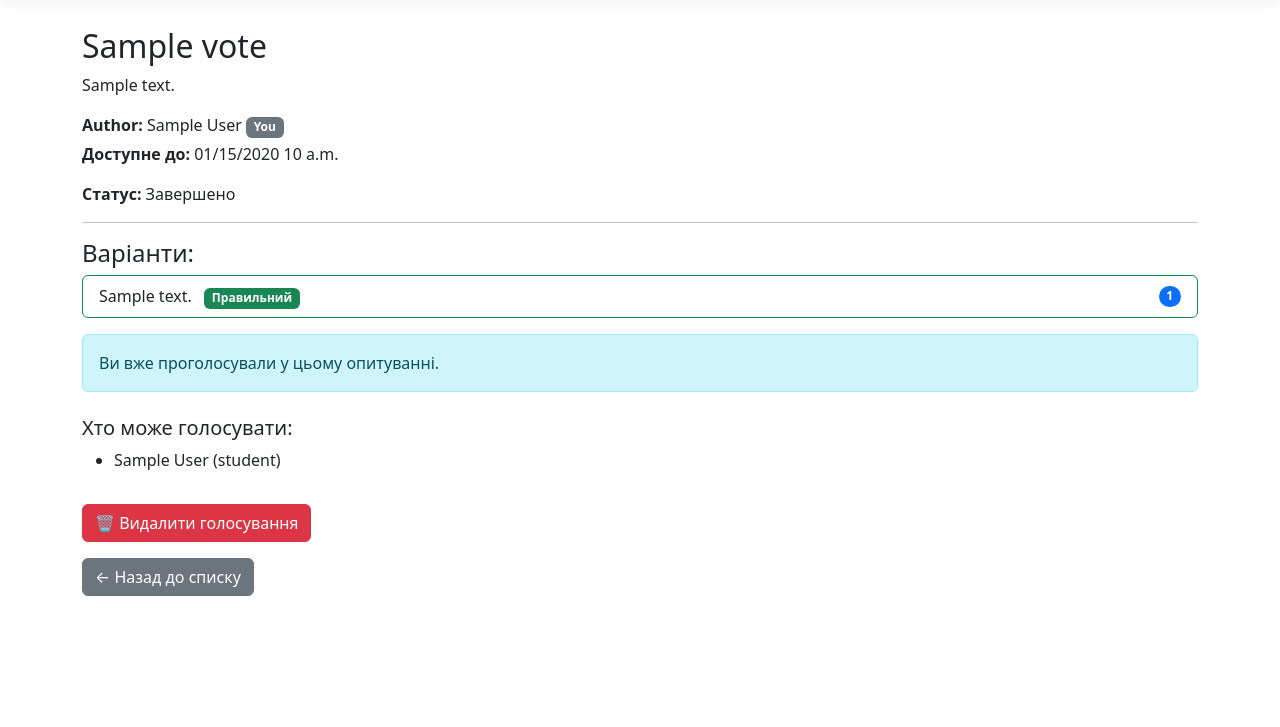
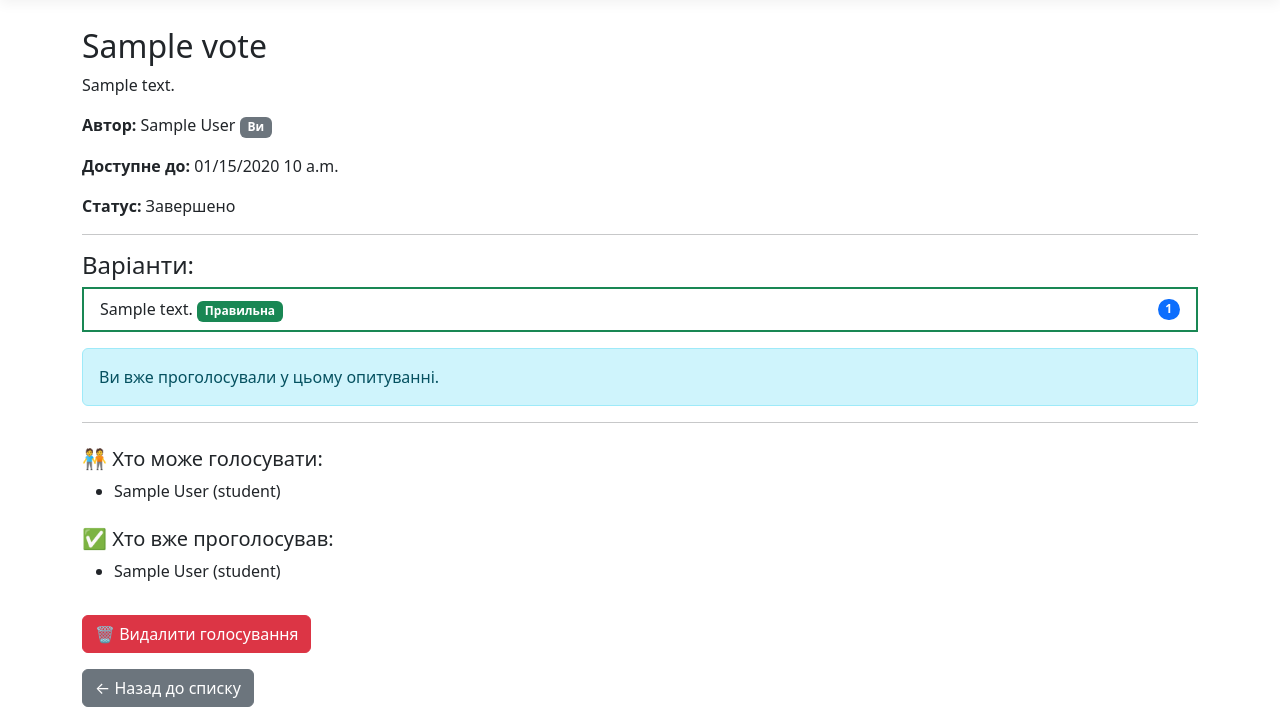
Before and after one commit to Mykhailo-Tr/IT-Turik2, a Django app: page /votes/1/ in a window 1280 px wide. Shown: the part 73-800 px from the top of the page. Run offline with Django 4.2, Linux system fonts and the light colour scheme; a user stored in the database is signed in; tables that the repository leaves empty hold one stand-in row (values such as "Sample post"); some libraries are stand-ins or nearby versions.

Commit message:
Enhance vote detail view by adding modal for option details and displaying users who voted, improving user experience and information accessibility.

```diff
--- a/vopetschool/voting/templates/voting/vote_detail.html
+++ b/vopetschool/voting/templates/voting/vote_detail.html
@@ -5,15 +5,13 @@
 {% block content %}
 <h2>{{ vote.title }}</h2>
 <p>{{ vote.description }}</p>
-{% if request.user == vote.creator %}
-    <p class="mb-1"><strong>Author:</strong> {{ vote.creator.get_full_name }} <span class="badge bg-secondary">You</span></p>
-{% else %}
-    <p class="mb-1"><strong>Author:</strong> {{ vote.creator.get_full_name }}</p>
-{% endif %}
+
+<p><strong>Автор:</strong> {{ vote.creator.get_full_name }}{% if request.user == vote.creator %} <span class="badge bg-secondary">Ви</span>{% endif %}</p>
 
 {% if vote.end_date %}
     <p><strong>Доступне до:</strong> {{ vote.end_date|date:"SHORT_DATETIME_FORMAT" }}</p>
 {% endif %}
+
 <p><strong>Статус:</strong> {{ vote.get_status_display }}</p>
 
 <hr>
@@ -21,15 +19,48 @@
 <h4>Варіанти:</h4>
 <ul class="list-group mb-3">
     {% for option in options %}
-        <li class="list-group-item d-flex justify-content-between align-items-center {% if vote.has_correct_answer and option.is_correct and not can_vote %}border border-success{% endif %}">
-            <span>
-                {{ option.text }}
-                {% if vote.has_correct_answer and option.is_correct and not can_vote %}
-                    <span class="badge bg-success ms-2">Правильний</span>
+        <a href="#" class="text-decoration-none option-detail" data-bs-toggle="modal" data-bs-target="#optionModal{{ option.id }}">
+
+            <li class="list-group-item d-flex justify-content-between align-items-center
+                {% if vote.has_correct_answer and option.is_correct %}border-success{% endif %}"
+                style="{% if vote.has_correct_answer and option.is_correct %}border: 2px solid #198754;{% endif %}">
+
+                <span>
+                        {{ option.text }}
+                    {% if vote.has_correct_answer and option.is_correct %}
+                        <span class="badge bg-success">Правильна</span>
+                    {% endif %}
+                </span>
+                <span class="badge bg-primary rounded-pill">{{ option.vote_count }}</span>
+            </li>
+        </a>
+
+
+        <!-- Modal -->
+        <div class="modal fade" id="optionModal{{ option.id }}" tabindex="-1" aria-labelledby="optionModalLabel{{ option.id }}" aria-hidden="true">
+        <div class="modal-dialog modal-dialog-scrollable">
+            <div class="modal-content">
+            <div class="modal-header">
+                <h5 class="modal-title" id="optionModalLabel{{ option.id }}">Голосували за: "{{ option.text }}"</h5>
+                <button type="button" class="btn-close" data-bs-dismiss="modal" aria-label="Закрити"></button>
+            </div>
+            <div class="modal-body">
+                {% if option.voted_users %}
+                    <ul class="list-group">
+                        {% for user in option.voted_users %}
+                            <li class="list-group-item">{{ user.get_full_name }} ({{ user.role }})</li>
+                        {% endfor %}
+                    </ul>
+                {% else %}
+                    <p>Ніхто ще не проголосував за цей варіант.</p>
                 {% endif %}
-            </span>
-            <span class="badge bg-primary rounded-pill">{{ option.vote_count }}</span>
-        </li>
+            </div>
+            <div class="modal-footer">
+                <button type="button" class="btn btn-secondary" data-bs-dismiss="modal">Закрити</button>
+            </div>
+            </div>
+        </div>
+        </div>
     {% endfor %}
 </ul>
 
@@ -45,12 +76,23 @@
     <div class="alert alert-warning">Голосування ще не почалося або вже завершилось.</div>
 {% endif %}
 
-<h5 class="mt-4">Хто може голосувати:</h5>
+<hr>
+
+<h5 class="mt-4">🧑‍🤝‍🧑 Хто може голосувати:</h5>
 <ul>
     {% for user in eligible_users %}
         <li>{{ user.get_full_name }} ({{ user.role }})</li>
     {% empty %}
         <li>Немає доступних учасників</li>
+    {% endfor %}
+</ul>
+
+<h5 class="mt-4">✅ Хто вже проголосував:</h5>
+<ul>
+    {% for user in voted_users %}
+        <li>{{ user.get_full_name }} ({{ user.role }})</li>
+    {% empty %}
+        <li>Ще ніхто не проголосував</li>
     {% endfor %}
 </ul>
 
@@ -62,4 +104,7 @@
 {% endif %}
 
 <a href="{% url 'vote_list' %}" class="btn btn-secondary mt-3">← Назад до списку</a>
+
+<!-- Bootstrap JS (для модальних вікон) -->
+<script src="https://cdn.jsdelivr.net/npm/bootstrap@5.3.2/dist/js/bootstrap.bundle.min.js"></script>
 {% endblock %}
--- a/vopetschool/voting/views.py
+++ b/vopetschool/voting/views.py
@@ -5,13 +5,11 @@ from django.views import View
 from django.views.generic import ListView
 from django.db.models import Q, Count
 from django.utils.decorators import method_decorator
-from django.db.models import Count
 from django.http import HttpResponseForbidden
 from django.views.decorators.http import require_POST
 from .models import Vote, VoteOption, VoteAnswer
 from .forms import VoteForm, VoteCreateForm, VoteOptionFormSet
 from accounts.models import User, TeacherGroup, ClassGroup
-
 
 
 class VoteListView(ListView):
@@ -36,7 +34,6 @@ class VoteListView(ListView):
         voted_ids = VoteAnswer.objects.filter(voter=self.request.user).values_list("option__vote_id", flat=True)
         context["voted_ids"] = set(voted_ids)
         return context
-
 
 
 @login_required
@@ -85,6 +82,24 @@ def vote_detail_view(request, pk):
     else:
         eligible_users = User.objects.all()
 
+    voted_users = User.objects.filter(voteanswer__option__vote=vote).distinct()
+
+    user_can_see_votes = (
+        request.user == vote.creator
+        or request.user.role in ["director", "admin"]
+        or already_voted
+        or not vote.is_active()
+    )
+
+    options_with_voters = []
+    raw_options = vote.options.annotate(vote_count=Count("voteanswer"))
+    options = []
+    for option in raw_options:
+        if user_can_see_votes:
+            option.voted_users = User.objects.filter(voteanswer__option=option)
+        else:
+            option.voted_users = []
+        options.append(option)
 
     return render(request, "voting/vote_detail.html", {
         "vote": vote,
@@ -92,10 +107,11 @@ def vote_detail_view(request, pk):
         "can_vote": can_vote,
         "already_voted": already_voted,
         "options": options,
-        "eligible_users": eligible_users,  # 🆕
+        "eligible_users": eligible_users,
+        "voted_users": voted_users,
+        "user_can_see_votes": user_can_see_votes,
+        "options_with_voters": options_with_voters,
     })
-
-
 
 
 @method_decorator(login_required, name="dispatch")
```
